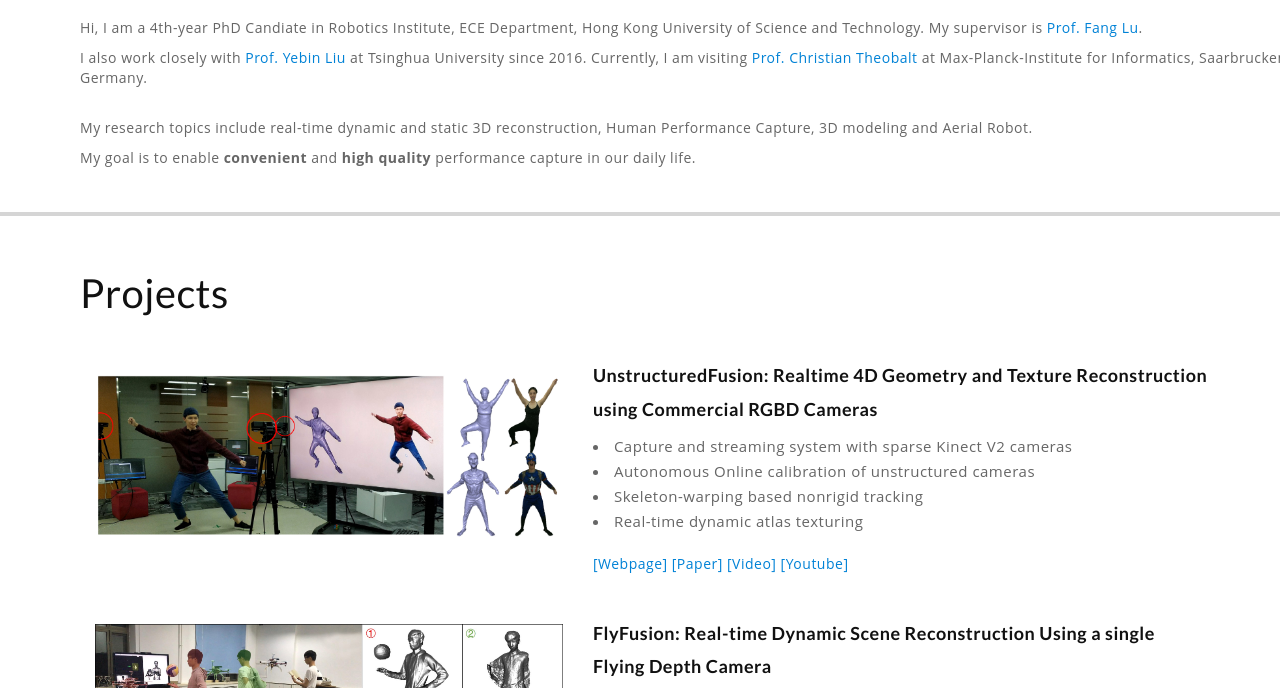
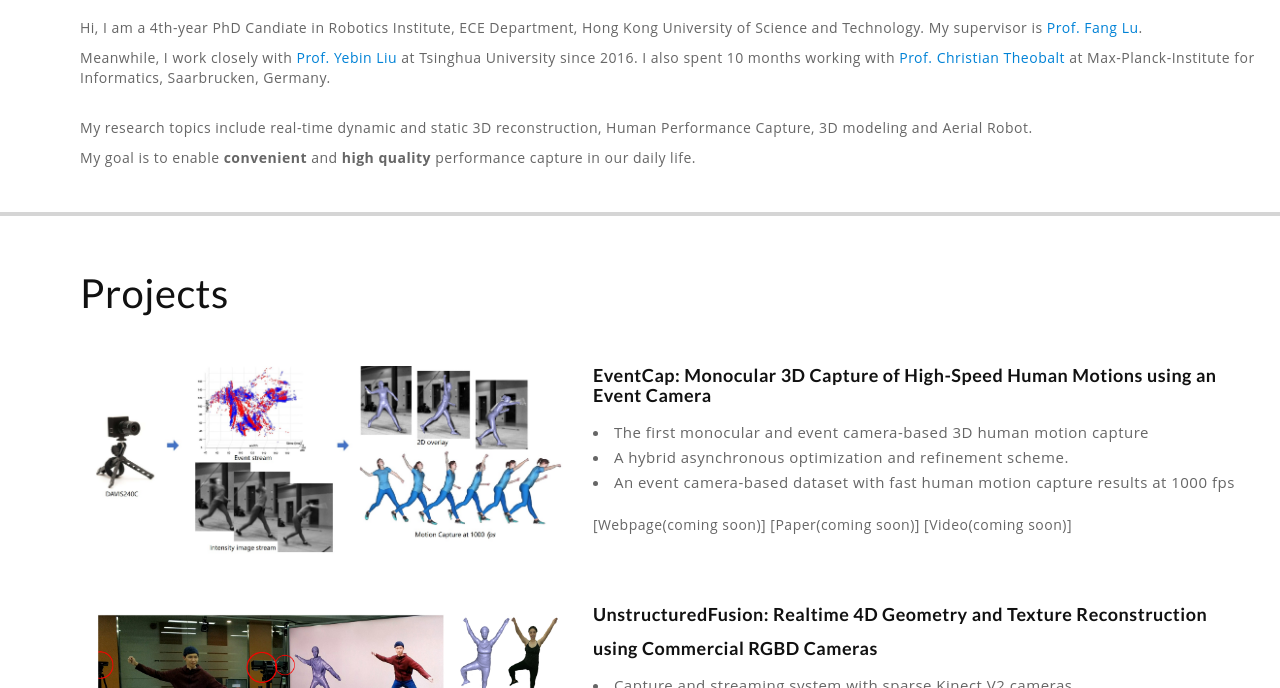
Before and after one commit to xulan/xulan.github.io, a plain HTML site: page index.html in a window 1280 px wide. Shown: the part 553-1241 px from the top of the page. Drawn offline with nearby package versions, Linux system fonts and the light colour scheme.

Commit message:
add eventCap

```diff
--- a/index.html
+++ b/index.html
@@ -100,9 +100,8 @@
                 <div class="page-header space-left">
                     <h2>About Me</h2>
                     <p>Hi, I am a 4th-year PhD Candiate in Robotics Institute, ECE Department, Hong Kong University of Science and Technology. My supervisor is <a href="http://www.luvision.net/">Prof. Fang Lu</a>. </p>
-					<p>I also work closely with <a href="http://www.liuyebin.com/">Prof. Yebin Liu</a> at Tsinghua University since 2016.
-                    Currently, I am visiting <a href="https://people.mpi-inf.mpg.de/~theobalt/">Prof. Christian Theobalt</a> at Max-Planck-Institute for Informatics, Saarbrucken, Germany.
-					</p>
+					<p>Meanwhile, I work closely with <a href="http://www.liuyebin.com/">Prof. Yebin Liu</a> at Tsinghua University since 2016.
+                    I also spent 10 months working with <a href="https://people.mpi-inf.mpg.de/~theobalt/">Prof. Christian Theobalt</a> at Max-Planck-Institute for Informatics, Saarbrucken, Germany.</p>
 					<br />
 					<p>My research topics include real-time dynamic and static 3D reconstruction, Human Performance Capture, 3D modeling and Aerial Robot.</p>
                     <p>My goal is to enable <b>convenient</b> and <b>high quality</b> performance capture in our daily life.</p>
@@ -127,7 +126,29 @@
                 </div>
 
                 <!--<div class="timeline">	 -->
+
 				<div class = "space-left">
+					<div class="timeline-item">
+                        <div class="row">
+                            <div class="col-md-5">
+                               <img src="images/EventCap.jpg" alt="">
+                            </div><!-- / timeline-info -->
+                            <div class="col-md-7 timeline-details">
+                                <h5><b>EventCap: Monocular 3D Capture of High-Speed Human Motions using an Event Camera</b></h5>
+                                <li>The first monocular and event camera-based 3D human motion capture</li>
+								<li>A hybrid asynchronous optimization and refinement scheme.</li>
+								<li>An event camera-based dataset with fast human motion capture results at 1000 fps</li>
+								<br />
+                                [Webpage(coming soon)]</a>
+								[Paper(coming soon)]</a>
+								[Video(coming soon)]</a>
+
+                            </div><!-- / timeline-details -->
+                        </div><!-- / row -->
+                    </div>
+
+					<br />
+
 					<div class="timeline-item">
                         <div class="row">
                             <div class="col-md-5">
@@ -277,7 +298,7 @@
 					<div class="timeline-item">
                         <div class="row">
                             <div class="col-md-3 timeline-info">
-                                <p class="timeline-date">10/2018 - present</p>
+                                <p class="timeline-date">10/2018 - 08/2019</p>
                                 <h6 class="timeline-role">Visiting PhD student</h6>
                                 <p class="timeline-location">Saarbrucken, Germany</p>
                             </div>
```
Also changed, not shown: images/EventCap.jpg (added).
